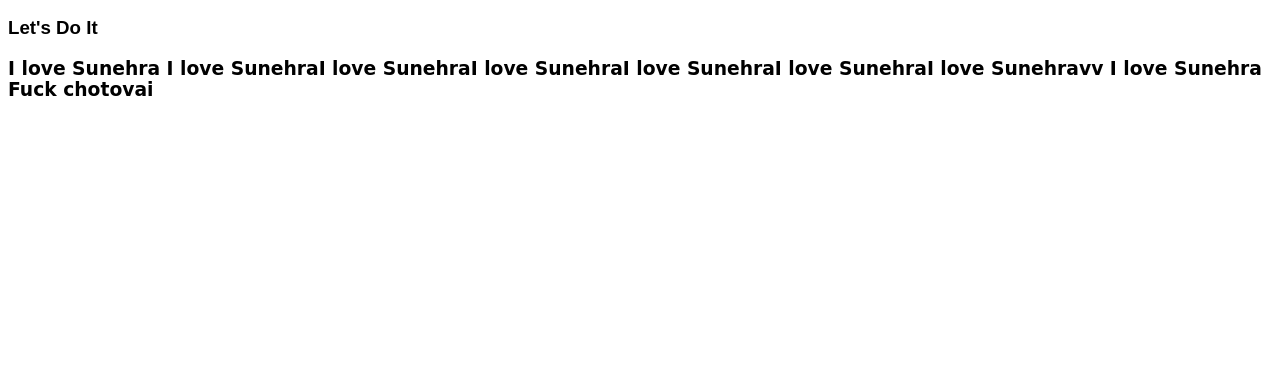
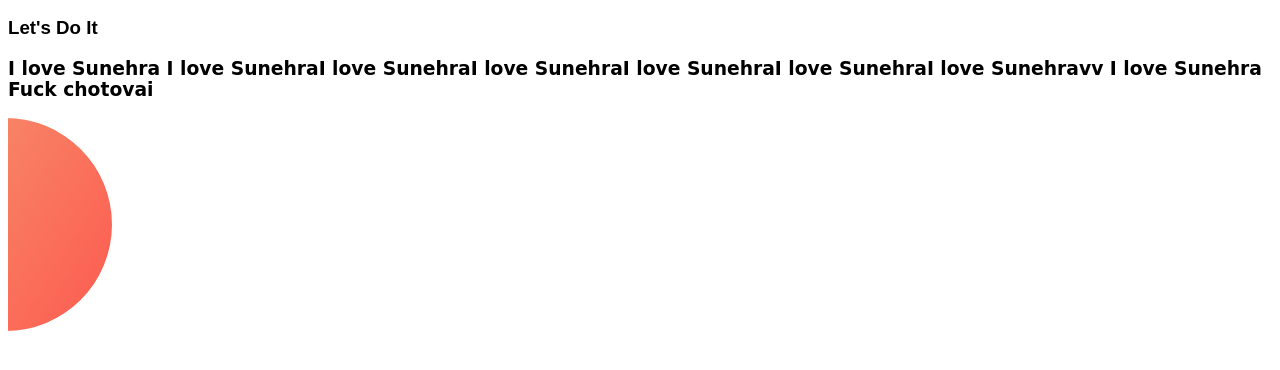
Before and after one commit to shaontalha/Experiment, a plain HTML site: page index.html in a window 1280 px wide. Shown: the part 110-480 px from the top of the page. Drawn offline with Linux system fonts and the light colour scheme.

Commit message:
image added

```diff
--- a/index.html
+++ b/index.html
@@ -16,6 +16,7 @@
         <p>I love Sunehra I love SunehraI love SunehraI love SunehraI love SunehraI love SunehraI love Sunehravv I love
             Sunehra <br>Fuck chotovai</p>
     </h3>
+    <img src="images/exp-bg.png" alt="">
 </body>
 
 </html>
--- a/style.css
+++ b/style.css
@@ -7,3 +7,6 @@ h3{
 p{
     font-family: cursive;
 }
+img{
+    align-self: center;
+}
```
Also changed, not shown: images/exp-bg.png (added), images/my-bg.png (added), images/my-bg2.png (added).
